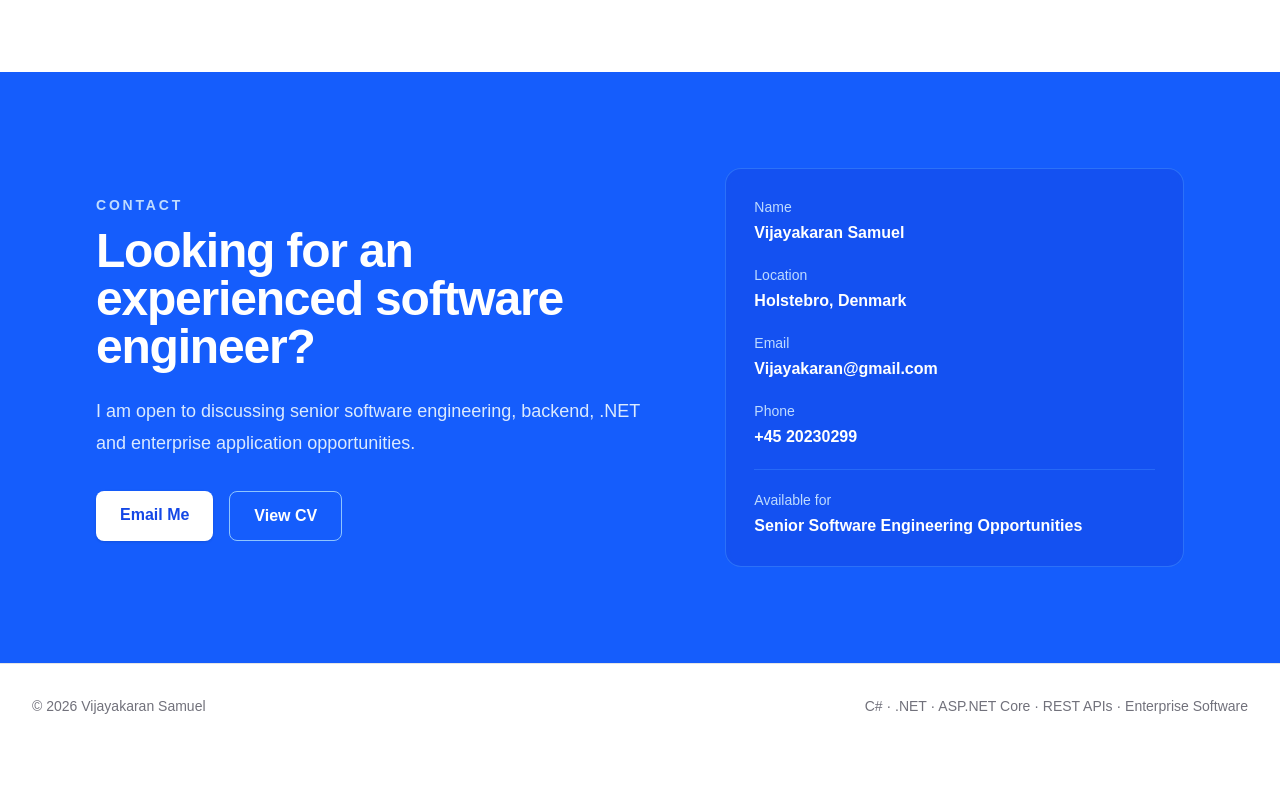
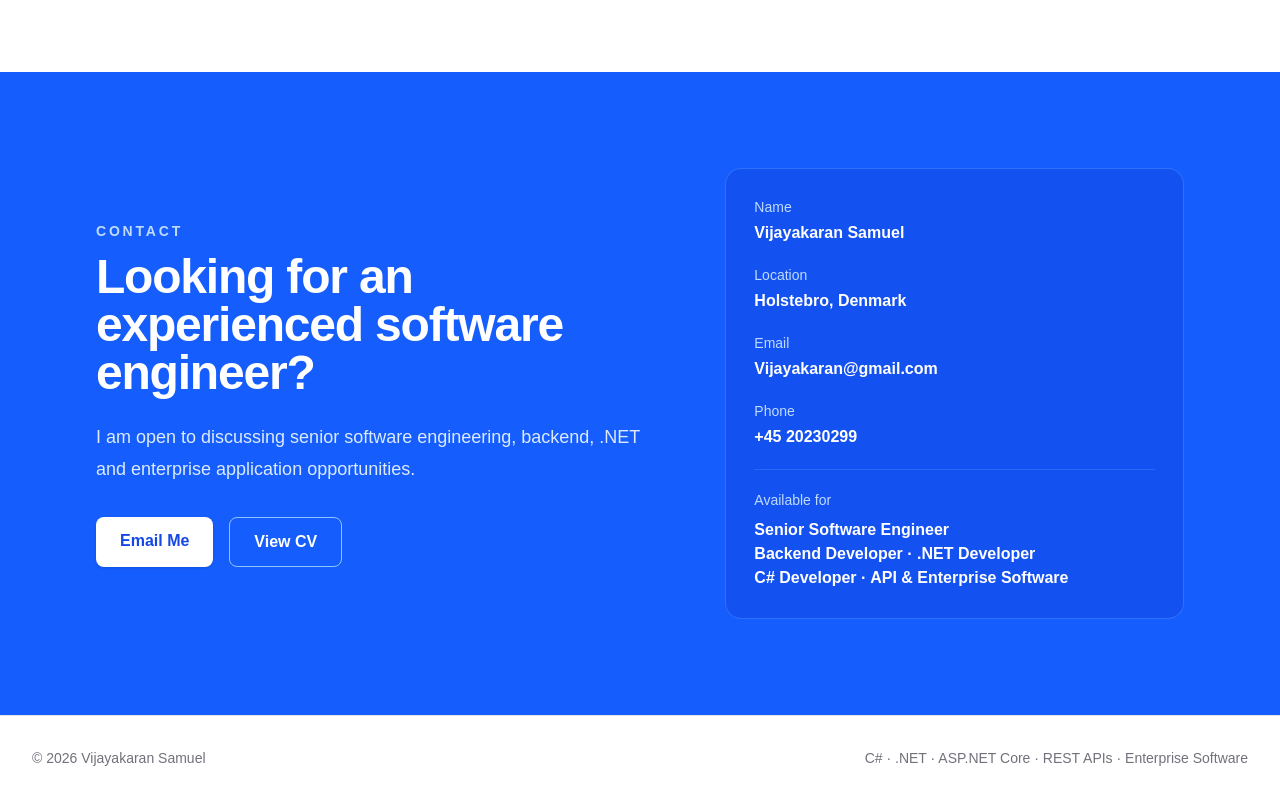
Before and after one commit to Vijayakaran/vijayakaran-portfolio, a Next.js app: page / in a window 1280 px wide. Shown: the part 6191-6991 px from the top of the page. Before the commit the page ends 6939 px from the top, so only its background shows below. Built offline with nearby package versions, Linux system fonts and the light colour scheme.

Commit message:
Update available roles in contact section

```diff
--- a/app/page.tsx
+++ b/app/page.tsx
@@ -684,9 +684,13 @@ export default function Home() {
                   <div className="text-sm text-blue-200">
                     Available for
                   </div>
-                  <div className="mt-1 font-semibold">
-                    Senior Software Engineering Opportunities
-                  </div>
+  <div className="mt-2 font-semibold leading-6">
+    Senior Software Engineer
+    <br />
+    Backend Developer · .NET Developer
+    <br />
+    C# Developer · API & Enterprise Software
+  </div>
                 </div>
               </div>
             </div>
```
